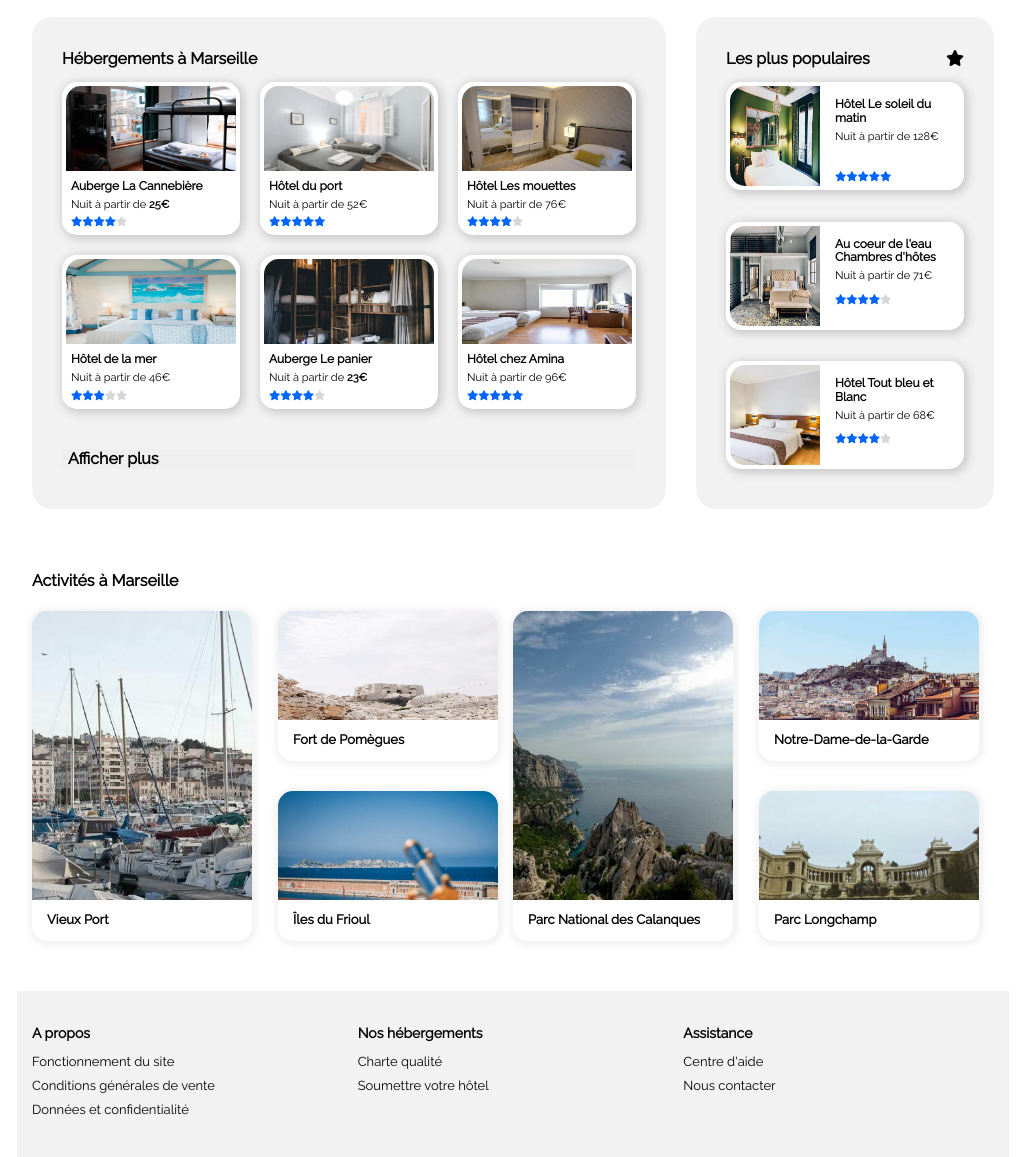
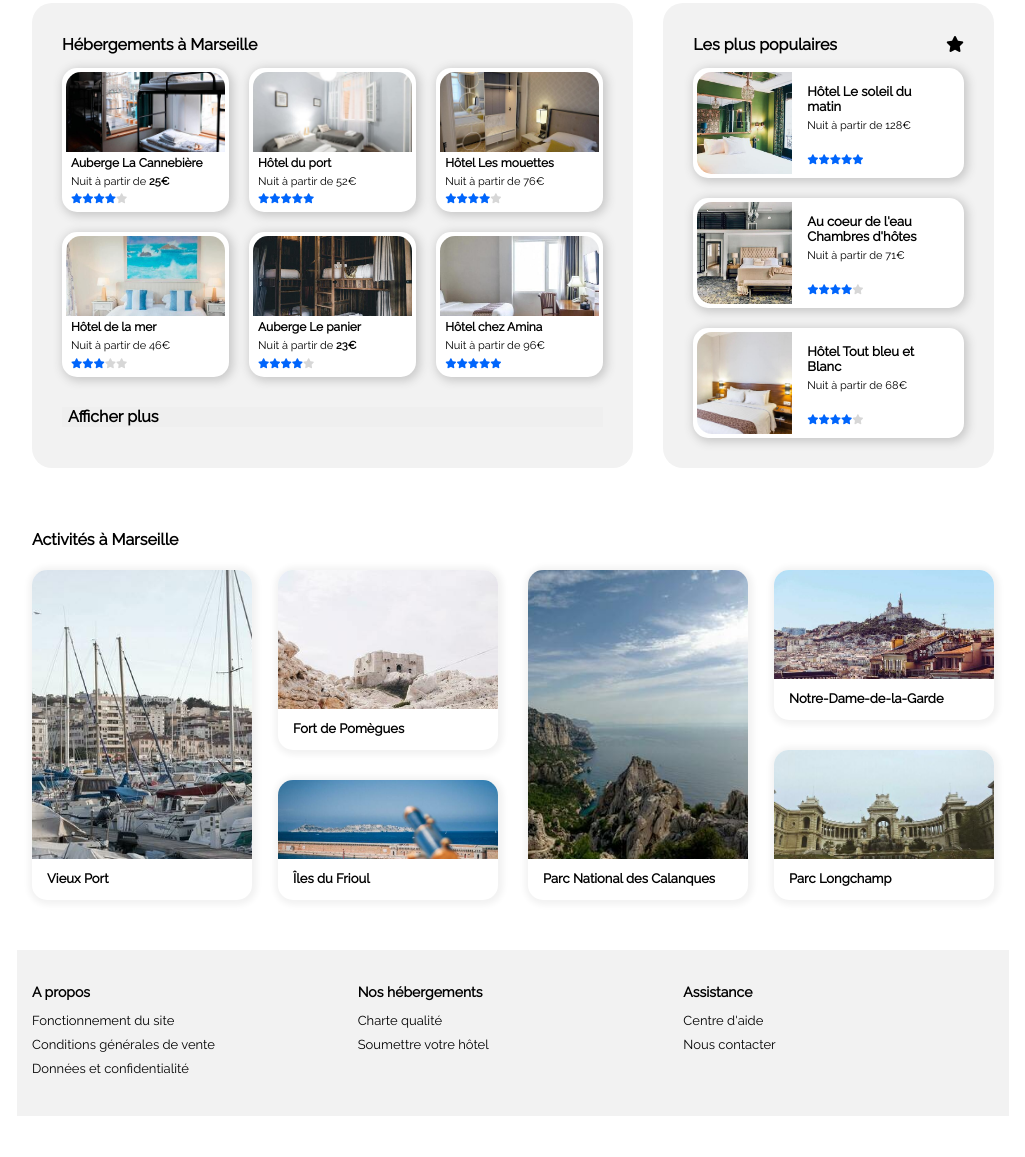
Before and after one commit to styvens-w/Transformez_une_maquette_en_site_web_avec_HTML_CSS, a plain HTML site: page index.html in a window 1280 px wide. Shown: the part 330-1487 px from the top of the page, without its empty margins (127-1152 px from the left). After the commit the page ends 1446 px from the top, so only its background shows below. Drawn offline with Linux system fonts and the light colour scheme.

Commit message:
CSS Pc fini (correction) CSS mobile fini (correction) CSS tablette à faire

```diff
--- a/css/style.css
+++ b/css/style.css
@@ -7,6 +7,7 @@ body
     margin: 0 auto;
     padding: 0 15px;
     max-width: 962px;
+    min-width: 300px;
 }
 
 h1
@@ -32,6 +33,14 @@ header
 {
     display: flex;
     justify-content: space-between;
+    align-items: center;
+}
+
+header #logo
+{
+    width: 55px;
+    height: 44px;
+    margin-left: 10px;
 }
 
 
@@ -57,7 +66,7 @@ header nav ul li a
     text-decoration: none;
     display: flex;
     align-items: center;
-    padding: 0 20px;
+    padding: 30px 20px;
 }
 
 
@@ -142,10 +151,7 @@ header nav ul li a:hover
 
 .recherche form input[type=submit].mobile
 {
-    visibility: hidden;
-    height: 0;
-    width: 0;
-    padding: 0;
+    display: none;
 }
 
 
@@ -260,12 +266,20 @@ header nav ul li a:hover
 #conteneur1 section
 {
     background: #F2F2F2;
-    padding: 20px 30px;
+    padding: 20px 30px 10px;
     border-radius: 20px;
     height: auto;
 }
 
+#conteneur1 #hebergements
+{
+    width: 66.66%;
+}
 
+#conteneur1 #populaire
+{
+    width: 33.33%;
+}
 
 #conteneur1 section:nth-child(1)
 {
@@ -278,6 +292,12 @@ header nav ul li a:hover
     justify-content: space-between;
 }
 
+#conteneur1 .hebergement_liste a
+{
+    width: 33.33%;
+    height: auto;
+}
+
 #conteneur1 .hebergement_liste a p
 {
     color: black;
@@ -285,12 +305,22 @@ header nav ul li a:hover
     font-size: 11px;
 }
 
+#conteneur1 .hebergement_liste a .image-carte
+{
+    display: flex;
+    height: 80px;
+    margin: 0;
+    overflow: hidden;
+    align-items: center;
+    justify-content: center;
+    border-top-right-radius: 15px;
+    border-top-left-radius: 15px;
+}
+
 #conteneur1 .hebergement_liste a img
 {
-    height: 85px;
-    width: 170px;
-    border-top-right-radius: 15px;
-    border-top-left-radius: 15px;
+    object-fit: fill;
+    width: 105%;
 }
 
 #conteneur1 .hebergement_liste a div
@@ -314,7 +344,6 @@ header nav ul li a:hover
 
 #conteneur1 .populaire_liste
 {
-    height: 100%;
     width: 100%;
     display: flex;
     flex-direction: column;
@@ -328,9 +357,12 @@ header nav ul li a:hover
 
 #conteneur1 .populaire_liste a
 {
+    display: flex;
     width: 100%;
     box-sizing: border-box;
+    height: 110px
 }
+
 
 #conteneur1 .populaire_liste a p:not(.nom_hebergement)
 {
@@ -342,22 +374,39 @@ header nav ul li a:hover
 #conteneur1 .populaire_liste a .nom_hebergement
 {
     margin-bottom: 5px;
+    font-size: 13px !important;
+    margin-right: 15px;
+}
+
+#conteneur1 .populaire_liste a .image-carte
+{
+    display: flex;
+    width: 95px;
+    margin-right: 15px;
+    overflow: hidden;
+    align-items: center;
+    justify-content: center;
+    border-bottom-left-radius: 15px;
+    border-top-left-radius: 15px;
 }
 
 #conteneur1 .populaire_liste a img
 {
-    width: 90px;
-    height: 100px;
-    border-bottom-left-radius: 15px;
-    border-top-left-radius: 15px;
-    float: left;
-    margin-right: 15px;
+    object-fit: fill;
+    height: 100%;
 }
 
-#conteneur1 .populaire_liste a div:not(.note)
+#conteneur1 .populaire_liste a:last-child img
+{
+    width: 105%;
+    height: auto;
+}
+
+#conteneur1 .populaire_liste a div:not(.note, .image-carte)
 {
     display: flex;
     flex-direction: column;
+    flex: 2;
     height: 100%;
 }
 
@@ -366,7 +415,7 @@ header nav ul li a:hover
     display: flex;
     flex: 1;
     align-items: flex-end;
-    margin-bottom: 5px;
+    margin-bottom: 10px;
 }
 
 
@@ -394,7 +443,6 @@ header nav ul li a:hover
 {
     display: flex;
     flex-direction: column;
-    width: 100%;
 }
 
 
@@ -402,7 +450,7 @@ header nav ul li a:hover
 {
     color: black;
     font-weight: bold;
-    margin: 20px 0;
+    margin: 10px 0 20px;
     border: none;
     cursor: pointer;
     text-align: left;
@@ -439,11 +487,21 @@ header nav ul li a:hover
 
 #activites .activite_liste
 {
-    width: 100%;
+    width: 50%;
     display: flex;
     flex-direction: row;
     justify-content: space-between;
+    height: 330px;
+}
+
+#activites .activite_liste:first-child
+{
     margin-right: 15px;
+}
+
+#activites .activite_liste:last-child
+{
+    margin-left: 15px;
 }
 
 #activites .activite_liste a
@@ -458,48 +516,68 @@ header nav ul li a:hover
     border-radius: 15px;
     display: flex;
     flex-direction: column;
-    height: 330px;
+    height: 100%;
+    box-sizing: border-box;
 }
 
-#activites .activite_liste div a
+#activites .activite_liste div.petit a
 {
     height: 150px;
 }
 
-#activites .activite_liste a div
+#activites .activite_liste:first-child div.petit a:first-child
 {
-    height: 100%;
-    overflow: hidden;
-    display: flex;
-    align-items: center;
+    height: 180px;
 }
 
-#activites .activite_liste a div img
+#activites .activite_liste:first-child div.petit a:last-child
 {
-
-    min-width: 460px;
-    min-height: 330px;
-    height: 100%;
-    width: 100%;
+    height: 120px;
 }
 
-#activites .activite_liste div a div img
+#activites .activite_liste a div.image-carte:not(.activite_liste div.petit a div.image-carte)
 {
-    min-width: 210px;
-    min-height: 160px;
-    height: 100%;
-    width: 100%;
+    display: flex;
+    justify-content: center;
+    overflow: hidden;
+}
+
+#activites .activite_liste a div.image-carte img:not(.activite_liste div.petit a div.image-carte img)
+{
+    object-fit: cover;
+    height: 114%;
+
+}
+
+#activites .activite_liste div.petit a div.image-carte
+{
+    display: flex;
+    align-content: flex-start;
+    justify-content: center;
+    overflow: hidden;
+}
+
+#activites .activite_liste div.petit a div.image-carte img
+{
+    object-fit: cover;
+    width: 120%;
+    height: 140%;
 }
 
 
-#activites .activite_liste div
-
+#activites .activite_liste div:not(.image-carte)
 {
     display: flex;
     flex-direction: column;
     justify-content: space-between;
 }
 
+
+.activite_liste a:hover p, .hebergement_liste a:hover p, .populaire_liste a:hover p
+{
+    color: #0065FC !important;
+    transform: scale(1.1) translate(5px);
+}
 
 
 /** Footer */
@@ -544,6 +622,8 @@ footer div a
         max-width: initial;
         width: auto;
         padding: 0;
+        min-width: 360px;
+        overflow: scroll;
     }
 
     h1
@@ -652,15 +732,12 @@ footer div a
 
     main .recherche form input[type=submit].ordinateur
     {
-        visibility: hidden;
-        height: 0;
-        width: 0;
-        padding: 0;
+        display: none;
     }
 
     main .recherche form input[type=submit].mobile
     {
-        visibility: initial;
+        display: block;
         padding: 0 12px;
         height: 60px;
         width: 60px;
@@ -726,6 +803,7 @@ footer div a
         box-sizing: border-box;
         margin-left: 0;
         border-radius: initial;
+        width: 100%;
     }
 
     #conteneur1 #hebergements
@@ -733,38 +811,41 @@ footer div a
         background: none;
     }
 
-    #conteneur1 .populaire_liste *
+    #conteneur1 .populaire_liste, #conteneur2 .activite_liste
     {
-        box-sizing: border-box;
+        max-width: 500px;
     }
 
-    #conteneur1 .populaire_liste a img
+    #conteneur1 .populaire_liste a
     {
-        height: 150px;
-        width: 150px;
+        height: 140px;
+    }
+
+    #conteneur1 .populaire_liste a .image-carte
+    {
+        width: 130px;
+    }
+
+    #conteneur1 .populaire_liste a div:not(.note) {
+
+        height: 100%;
     }
 
     #conteneur1 .hebergement_liste a .nom_hebergement, #conteneur1 .populaire_liste a .nom_hebergement
     {
-        font-size: 22px;
-        margin-top: 15px;
+        font-size: 20px !important;
+        margin-top: 10px;
     }
 
     #conteneur1 .hebergement_liste a
     {
         box-shadow: 1px 1px 6px 4px #F2F2F2;
+        width: 100%;
     }
 
     #conteneur1 .hebergement_liste a p, #conteneur1 .populaire_liste a p
     {
-        font-size: 18px;
-    }
-
-    #conteneur1 .populaire_liste a div
-    {
-        box-sizing: border-box;
-        max-height: none;
-        height: 45px;
+        font-size: 16px !important;
     }
 
     #conteneur1 .populaire_liste a div i, #conteneur1 .hebergement_liste a div i
@@ -783,11 +864,9 @@ footer div a
         margin: 0 0 20px;
     }
 
-    #conteneur1 .hebergement_liste a img
+    #conteneur1 .hebergement_liste a .image-carte
     {
-        box-sizing: border-box;
-        width: 100%;
-        height: 130px;
+        height: 140px;
     }
 
     #conteneur1 .hebergement_liste a *:not(img, i, span, strong)
@@ -818,26 +897,29 @@ footer div a
 
     #activites .activite_liste
     {
-        max-width: 500px;
+        width: 100%;
+        margin: 0;
     }
 
     #activites .activite, #activites .activite_liste
     {
         flex-direction: column;
+        height: auto;
     }
 
-    #activites .activite_liste a, #activites .activite_liste div a
+    #activites .activite_liste a, #activites .activite_liste .petit a
     {
-        margin: 20px 0;
+        margin-bottom: 30px;
         width: 100%;
-        height: 220px;
         font-size: 20px;
+        height: 220px !important;
     }
 
-    #activites .activite_liste a div img, #activites .activite_liste div a div img
+    #activites .activite_liste a .image-carte img
     {
-        min-width: 100%;
-        min-height: 232px;
+        object-fit: cover !important;
+        width: 100% !important;
+        height: 142% !important;
     }
 
     #activites .activite_liste:nth-child(2)
--- a/index.html
+++ b/index.html
@@ -78,7 +78,10 @@
             <div class="hebergement_liste">
                 <a href="#">
 
+                    <div class="image-carte">
                         <img src="images/hebergements/4_small/marcus-loke-WQJvWU_HZFo-unsplash.jpg" alt="Auberge La Cannebière">
+                    </div>
+
                     <p class="nom_hebergement">Auberge La Cannebière</p>
                     <p>Nuit à partir de <span class="prix"><strong>25€</strong></span></p>
 
@@ -94,7 +97,10 @@
 
                 <a href="#">
 
+                    <div class="image-carte">
                         <img src="images/hebergements/4_small/fred-kleber-gTbaxaVLvsg-unsplash.jpg" alt="Hôtel du port">
+                    </div>
+
                     <p class="nom_hebergement">Hôtel du port</p>
                     <p>Nuit à partir de <span class="prix">52€</span></p>
 
@@ -110,7 +116,10 @@
 
                 <a href="#">
 
+                    <div class="image-carte">
                         <img src="images/hebergements/4_small/reisetopia-B8WIgxA_PFU-unsplash.jpg" alt="Hôtel Les mouettes">
+                    </div>
+
                     <p class="nom_hebergement">Hôtel Les mouettes</p>
                     <p>Nuit à partir de <span class="prix">76€</span></p>
 
@@ -128,7 +137,10 @@
             <div class="hebergement_liste">
                 <a href="#">
 
+                    <div class="image-carte">
                         <img src="images/hebergements/4_small/annie-spratt-Eg1qcIitAuA-unsplash.jpg" alt="Hôtel de la mer">
+                    </div>
+
                     <p class="nom_hebergement">Hôtel de la mer</p>
                     <p>Nuit à partir de <span class="prix">46€</span></p>
 
@@ -144,7 +156,10 @@
 
                 <a href="#">
 
+                    <div class="image-carte">
                         <img src="images/hebergements/4_small/nicate-lee-kT-ZyaiwBe0-unsplash.jpg" alt="Auberge Le panier">
+                    </div>
+
                     <p class="nom_hebergement">Auberge Le panier</p>
                     <p>Nuit à partir de <span class="prix"><strong>23€</strong></span></p>
 
@@ -160,7 +175,10 @@
 
                 <a href="#">
 
+                    <div class="image-carte">
                         <img src="images/hebergements/4_small/febrian-zakaria-M6S1WvfW68A-unsplash.jpg" alt="Hôtel chez Amina">
+                    </div>
+
                     <p class="nom_hebergement">Hôtel chez Amina</p>
                     <p>Nuit à partir de <span class="prix">96€</span></p>
 
@@ -187,7 +205,9 @@
             <div class="populaire_liste">
                 <a href="#">
 
+                    <div class="image-carte">
                         <img src="images/hebergements/4_small/emile-guillemot-Bj_rcSC5XfE-unsplash.jpg" alt="Hôtel Le soleil du matin">
+                    </div>
 
                     <div>
                         <p class="nom_hebergement">Hôtel Le soleil du matin</p>
@@ -206,7 +226,11 @@
 
                 <a href="#">
 
+                    <div class="image-carte">
                         <img src="images/hebergements/4_small/aw-creative-VGs8z60yT2c-unsplash.jpg" alt="Au coeur de l'eau">
+                    </div>
+
+                    <div>
                         <p class="nom_hebergement">Au coeur de l'eau <br /> Chambres d'hôtes</p>
                         <p>Nuit à partir de <span class="prix">71€</span></p>
 
@@ -217,12 +241,19 @@
                             <i class="fa-solid fa-star"></i>
                             <i class="fa-solid fa-star vide"></i>
                         </div>
+                    </div>
+
 
                 </a>
 
                 <a href="#">
 
+                    <div class="image-carte">
                         <img src="images/hebergements/4_small/febrian-zakaria-sjvU0THccQA-unsplash.jpg" alt="Hôtel Tout bleu et Blanc">
+                    </div>
+
+
+                    <div>
                         <p class="nom_hebergement">Hôtel Tout bleu et Blanc</p>
                         <p>Nuit à partir de <span class="prix">68€</span></p>
 
@@ -233,6 +264,8 @@
                             <i class="fa-solid fa-star"></i>
                             <i class="fa-solid fa-star vide"></i>
                         </div>
+                    </div>
+
 
                 </a>
             </div>
@@ -253,18 +286,18 @@
                 <div class="activite_liste">
                     <a href="#">
 
-                        <div>
+                        <div class="image-carte">
                             <img src="images/activites/4_small/reno-laithienne-QUgJhdY5Fyk-unsplash.jpg" alt="Vieux Port">
                         </div>
                         <p class="nom_activite">Vieux Port</p>
 
                     </a>
 
-                    <div>
+                    <div class="petit">
 
                         <a href="#">
 
-                            <div>
+                            <div class="image-carte">
                                 <img src="images/activites/4_small/paul-hermann-QFTrLdQIRhI-unsplash.jpg" alt="Fort de Pomègues">
                             </div>
 
@@ -274,7 +307,7 @@
 
                         <a href="#">
 
-                            <div>
+                            <div class="image-carte">
                                 <img src="images/activites/4_small/kevin-hikari-rV_Qd1l-VXg-unsplash.jpg" alt="Îles du Frioul">
                             </div>
 
@@ -289,7 +322,7 @@
                 <div class="activite_liste">
                     <a href="#">
 
-                        <div>
+                        <div class="image-carte">
                             <img src="images/activites/4_small/kilyan-sockalingum-NR8-cBCN3aI-unsplash.jpg" alt="Parc National des Calanques">
                         </div>
 
@@ -297,11 +330,11 @@
 
                     </a>
 
-                    <div>
+                    <div class="petit">
 
                         <a href="#">
 
-                            <div>
+                            <div class="image-carte">
                                 <img src="images/activites/4_small/florian-wehde-xW9e8gdotxI-unsplash.jpg" alt="Notre-Dame-de-la-Garde">
                             </div>
 
@@ -311,7 +344,7 @@
 
                         <a href="#">
 
-                            <div>
+                            <div class="image-carte">
                                 <img src="images/activites/4_small/lena-paulin-wH2-EJoDcV0-unsplash.jpg" alt="Parc Longchamp">
                             </div>
 
```
Lines whose indentation alone changed are shown as unchanged.
